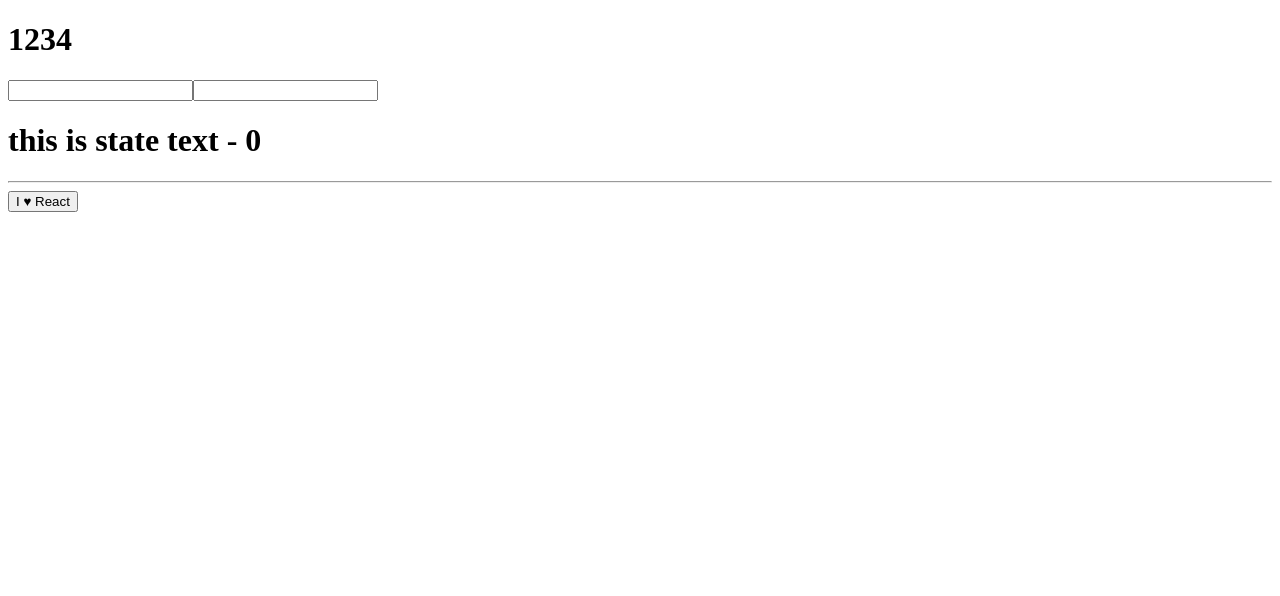
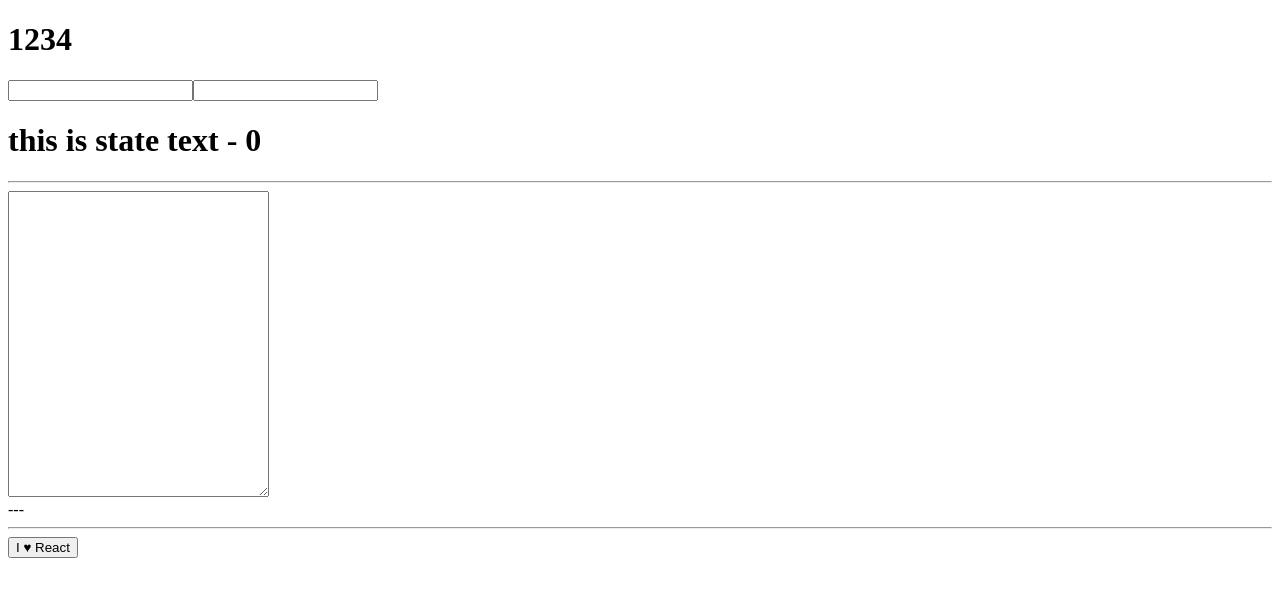
Before and after one commit to vinay-thallam/react-cuddle, a React (Create React App) app: page / in a window 1280 px wide. Shown: the top 596 px of the page. Built offline with nearby package versions, Linux system fonts and the light colour scheme.

Commit message:
using events provided by the react's synthetic event system - this normalises events across browsers

```diff
--- a/src/App.js
+++ b/src/App.js
@@ -7,12 +7,17 @@ class App extends React.Component {
     super()
     this.state = {
       txt : "this is state text",
-      cat : 0
+      cat : 0,
+      currentEvent : "---"
     }
+    this.updateCurrentEvent = this.updateCurrentEvent.bind(this)
   }
 
   update(e) {
     this.setState({txt : e.target.value})
+  }
+  updateCurrentEvent(e){
+   this.setState({currentEvent : e.type})
   }
   render() {
     return (
@@ -21,6 +26,22 @@ class App extends React.Component {
         <Widget update={this.update.bind(this)}/>
         <Widget update={this.update.bind(this)}/>
         <h1>{this.state.txt} - {this.state.cat}</h1>
+        <hr/>
+        <textarea
+          onKeyPress = {this.updateCurrentEvent}
+          onCopy = {this.updateCurrentEvent}
+          onCut = {this.updateCurrentEvent}
+          onPaste = {this.updateCurrentEvent}
+          onFocus = {this.updateCurrentEvent}
+          onBlur = {this.updateCurrentEvent}
+          onDoubleClick = {this.updateCurrentEvent}
+          onTouchStart = {this.updateCurrentEvent}
+          onTouchMove = {this.updateCurrentEvent}
+          onTouchEnd = {this.updateCurrentEvent}
+          cols="30"
+          rows="20">
+        </textarea>
+        <div>{this.state.currentEvent}</div>
       </div>
       )
   }
```
